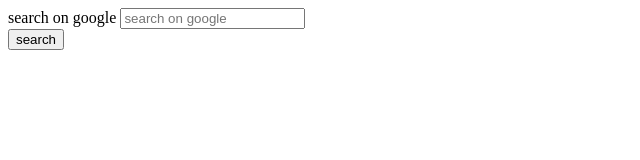
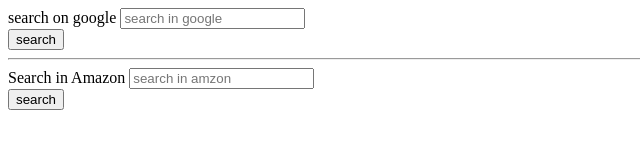
Before and after one commit to M-imran-dev/fullstack-development-journey, a plain HTML site: page Day04-HTML/Pract_Q8.html in a window 1280 px wide. Shown: the whole page, without its empty margins (0-640 px from the left). Drawn offline with Linux system fonts and the light colour scheme.

Commit message:
search in amazon section add

```diff
--- a/Day04-HTML/Pract_Q8.html
+++ b/Day04-HTML/Pract_Q8.html
@@ -6,17 +6,27 @@
     <title>Practice Question</title>
 </head>
 <body>
+    <!-- Search in google -->
     <form action="https://www.google.com/search">
         <div>
             <label for="search">search on google</label>
             <input
             type="text"
-            placeholder="search on google"
+            placeholder="search in google"
             id="search"
             name="q"
             />
         </div>
         <button>search</button>
     </form>
+    <hr>
+    <!-- Search in amazon -->
+     <form action="https://www.amazon.com/s">
+        <div>
+            <label for="search">Search in Amazon</label>
+            <input type="text" placeholder="search in amzon" id="search" name="k">
+        </div>
+        <button>search</button>
+     </form>
 </body>
 </html>
```
